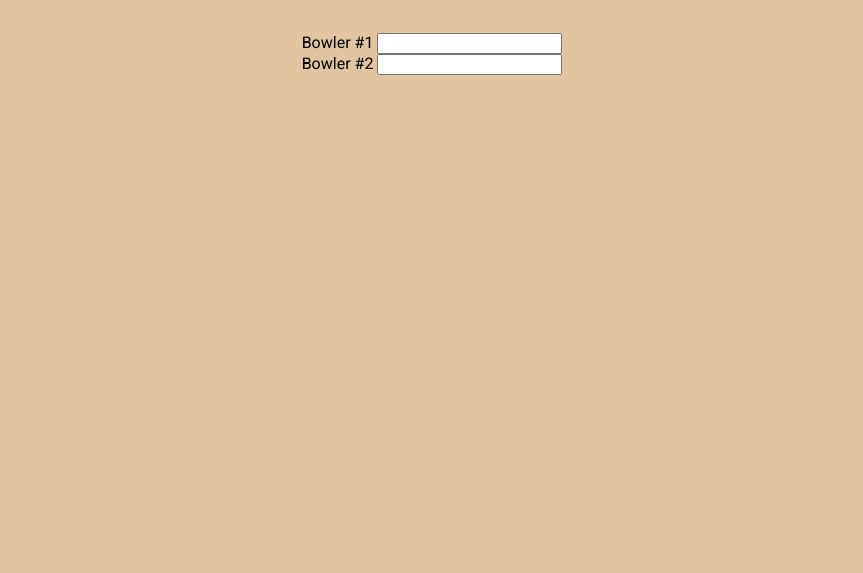
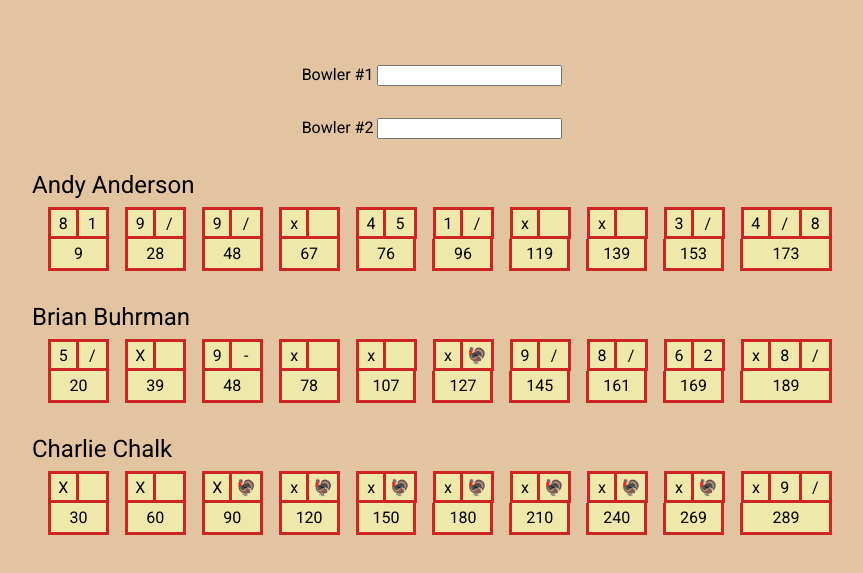
Before and after one commit to Jim-Fuhrman/Bowling, a website built with Vite: page usingParentSelectors.html in a window 1280 px wide. Shown: the part 327-900 px from the top of the page, without its empty margins (208-1071 px from the left). Before the commit the page ends 800 px from the top, so only its background shows below. Built offline with nearby package versions, Linux system fonts and the light colour scheme.

Commit message:
made it work for multiple bowlers

```diff
--- a/bowlingScoresFile.js
+++ b/bowlingScoresFile.js
@@ -7,4 +7,8 @@
 
 // export const AngelasBowlingFrames = [[8, 1], [9, "/"], [9, "/"], ["x"], [4, 5], [1, "/"], ["x"], ["x"], [3, "/"], [4, "/", 8]]
 // export const CharliesBowlingFrames = [["x"], ["x"], ["x"], ["x"], ["x"], ["x"], ["x"], ["x"], ["x"], ["x", 9, "/"]]
-export const BriansBowlingFrames = ["Brian Buhrman", [[5, "/"], ["X", ""], [9, "-"], ["x", ""], ["x", ""], ["x", "🦃"], [9, "/"], [8, "/"], [6, 2], ["x", 8, "/"]], [20, 39, 48, 78, 107, 127, 145, 161, 169, 189]]
+export const allBowlingFrames = [
+  ["Andy Anderson", [[8, 1], [9, "/"], [9, "/"], ["x", ""], [4, 5], [1, "/"], ["x", ""], ["x", ""], [3, "/"], [4, "/", 8]], [9, 28, 48, 67, 76, 96, 119, 139, 153, 173]],
+  ["Brian Buhrman", [[5, "/"], ["X", ""], [9, "-"], ["x", ""], ["x", ""], ["x", "🦃"], [9, "/"], [8, "/"], [6, 2], ["x", 8, "/"]], [20, 39, 48, 78, 107, 127, 145, 161, 169, 189]],
+  ["Charlie Chalk", [["X", ""], ["X", ""], ["X", "🦃"], ["x", "🦃"], ["x", "🦃"], ["x", "🦃"], ["x", "🦃"], ["x", "🦃"], ["x", "🦃"], ["x", 9, "/"]], [30, 60, 90, 120, 150, 180, 210, 240, 269, 289]]
+]
--- a/main.js
+++ b/main.js
@@ -1,33 +1,63 @@
 import "./style.scss"
 import * as scoresFile from './bowlingScoresFile'
 
-// const bowlingFrames1 = document.querySelector('.bowlingFrames');
+const bowlingTeam = document.querySelector('.bowlers');
 const largeFrames = document.querySelectorAll('.bowlingFrame--large');
 const bowlerName = document.querySelectorAll('.bowlerName');
-const scores = scoresFile.BriansBowlingFrames;
+const bowlers = scoresFile.allBowlingFrames;
 
-const bowler = scores[0];
-const frames = scores[1];
-const frameScores = scores[2];
+bowlers.forEach((bowler, bIdx, bArr) => {
+  let personName = bowler[0];
+  let frames = bowler[1];
+  let frameScores = bowler[2];
 
-console.log(`bowler: ${bowler}`)
-console.log(`frames: ${frames}`)
-console.log(`frameScores: ${frameScores}`)
+  /*
+  console.log(`personName: ${personName}`)
+  console.log(`frames: ${frames}`)
+  console.log(`frameScores: ${frameScores}`)
+  console.log(' ')
+  console.log(`frames[1][0]: ${frames[1][0]}`)
+  */
 
-bowlerName[0].textContent = bowler;
-frames.forEach((frame, idx, arr) => {
-  // console.log(`frame: ${frame}`)
-  let frameNmbr = idx + 1;
-  let frameName = ".frame"+String(frameNmbr)  /* frameNames will be .frame1, .frame2, etc. */
-  largeFrames[idx].textContent = frameScores[idx];
-
-  frame.forEach((smallFrame, sfIdx, sfarr) => {
-/* clsList will be ".frame1.bowlingFrame--small", then ".frame2.bowlingFrame--small" */
-    let clsList = frameName + ".bowlingFrame--small";
-    let currentFrame = document.querySelectorAll(clsList);
-    currentFrame[sfIdx].textContent = smallFrame
-
-    // console.log(`smallFrame = ${smallFrame}`)
-    // console.log(`currentFrame[sfIdx].textContent: ${currentFrame[sfIdx].textContent}`)
-  })
+  let newBowler = document.createElement("div");
+  bowlingTeam.appendChild(newBowler);
+  newBowler.classList.add('bowler');
+  newBowler.innerHTML = `
+  <div class="bowlerName">${personName}</div>
+    <div class="bowlingFramesRow--small">
+      <div class="frame1 bowlingFrame--small">${frames[0][0]}</div>
+      <div class="frame1 bowlingFrame--small">${frames[0][1]}</div>
+      <div class="frame2 bowlingFrame--small">${frames[1][0]}</div>
+      <div class="frame2 bowlingFrame--small">${frames[1][1]}</div>
+      <div class="frame3 bowlingFrame--small">${frames[2][0]}</div>
+      <div class="frame3 bowlingFrame--small">${frames[2][1]}</div>
+      <div class="frame4 bowlingFrame--small">${frames[3][0]}</div>
+      <div class="frame4 bowlingFrame--small">${frames[3][1]}</div>
+      <div class="frame5 bowlingFrame--small">${frames[4][0]}</div>
+      <div class="frame5 bowlingFrame--small">${frames[4][1]}</div>
+      <div class="frame6 bowlingFrame--small">${frames[5][0]}</div>
+      <div class="frame6 bowlingFrame--small">${frames[5][1]}</div>
+      <div class="frame7 bowlingFrame--small">${frames[6][0]}</div>
+      <div class="frame7 bowlingFrame--small">${frames[6][1]}</div>
+      <div class="frame8 bowlingFrame--small">${frames[7][0]}</div>
+      <div class="frame8 bowlingFrame--small">${frames[7][1]}</div>
+      <div class="frame9 bowlingFrame--small">${frames[8][0]}</div>
+      <div class="frame9 bowlingFrame--small">${frames[8][1]}</div>
+      <div class="frame10 bowlingFrame--small">${frames[9][0]}</div>
+      <div class="frame10 bowlingFrame--small">${frames[9][1]}</div>
+      <div class="frame10 bowlingFrame--small">${frames[9][2]}</div>
+    </div>
+    <div class="bowlingFramesRow--large">
+      <div class="frame1 bowlingFrame--large">${frameScores[0]}</div>
+      <div class="frame2 bowlingFrame--large">${frameScores[1]}</div>
+      <div class="frame3 bowlingFrame--large">${frameScores[2]}</div>
+      <div class="frame4 bowlingFrame--large">${frameScores[3]}</div>
+      <div class="frame5 bowlingFrame--large">${frameScores[4]}</div>
+      <div class="frame6 bowlingFrame--large">${frameScores[5]}</div>
+      <div class="frame7 bowlingFrame--large">${frameScores[6]}</div>
+      <div class="frame8 bowlingFrame--large">${frameScores[7]}</div>
+      <div class="frame9 bowlingFrame--large">${frameScores[8]}</div>
+      <div class="frame10 bowlingFrame--large">${frameScores[9]}</div>
+    </div>
+  `
 })
--- a/style.scss
+++ b/style.scss
@@ -35,13 +35,13 @@ body {
   font-size: 1.5rem;
 }
 
+.bowler {
+  margin-top: 2rem;
+}
+
 .bowlers {
   width: 100%;
   margin: 2rem auto;
-}
-
-.bowlerName {
-  width: 15rem;
 }
 
 /* the following is a placeholder. */
```
Also changed, not shown: bowlerInfo.html (deleted, +0 -41 lines), index.html (+21 -23 lines).
